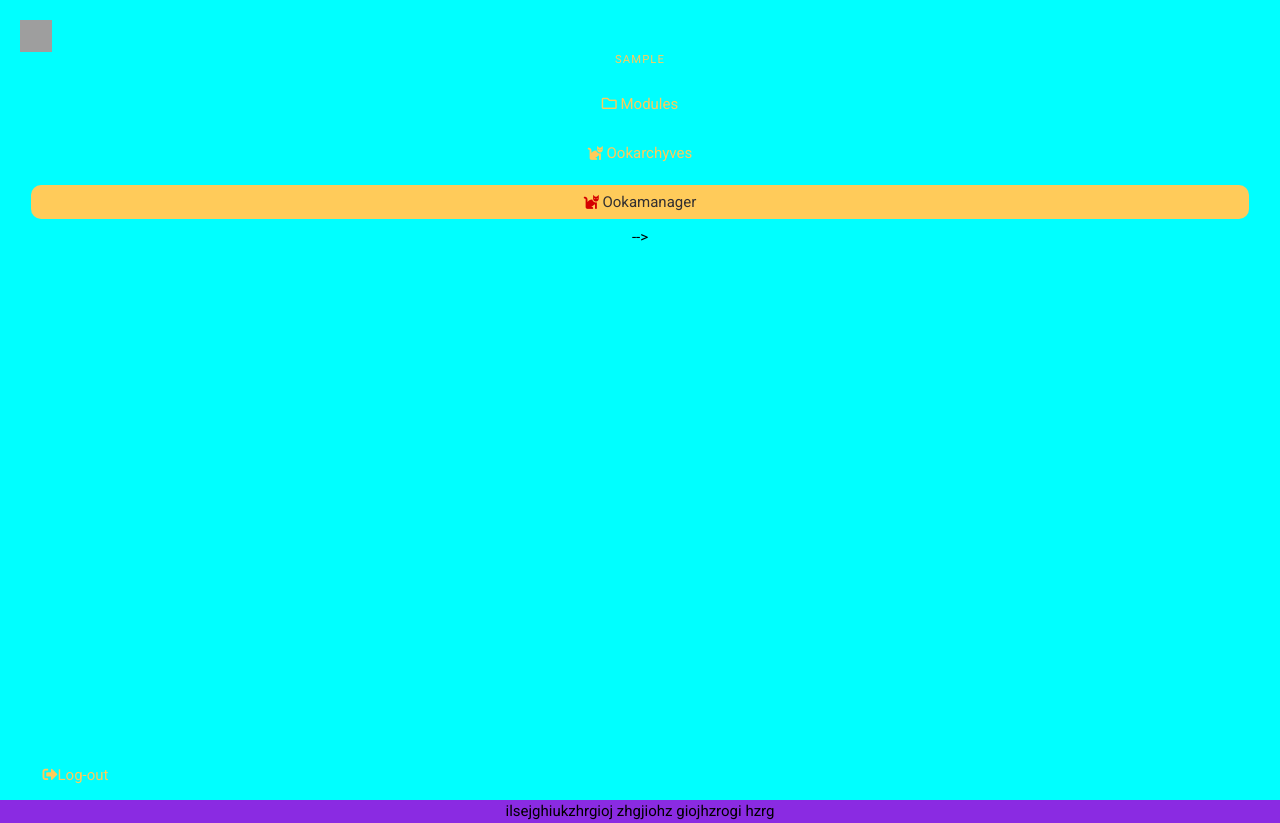
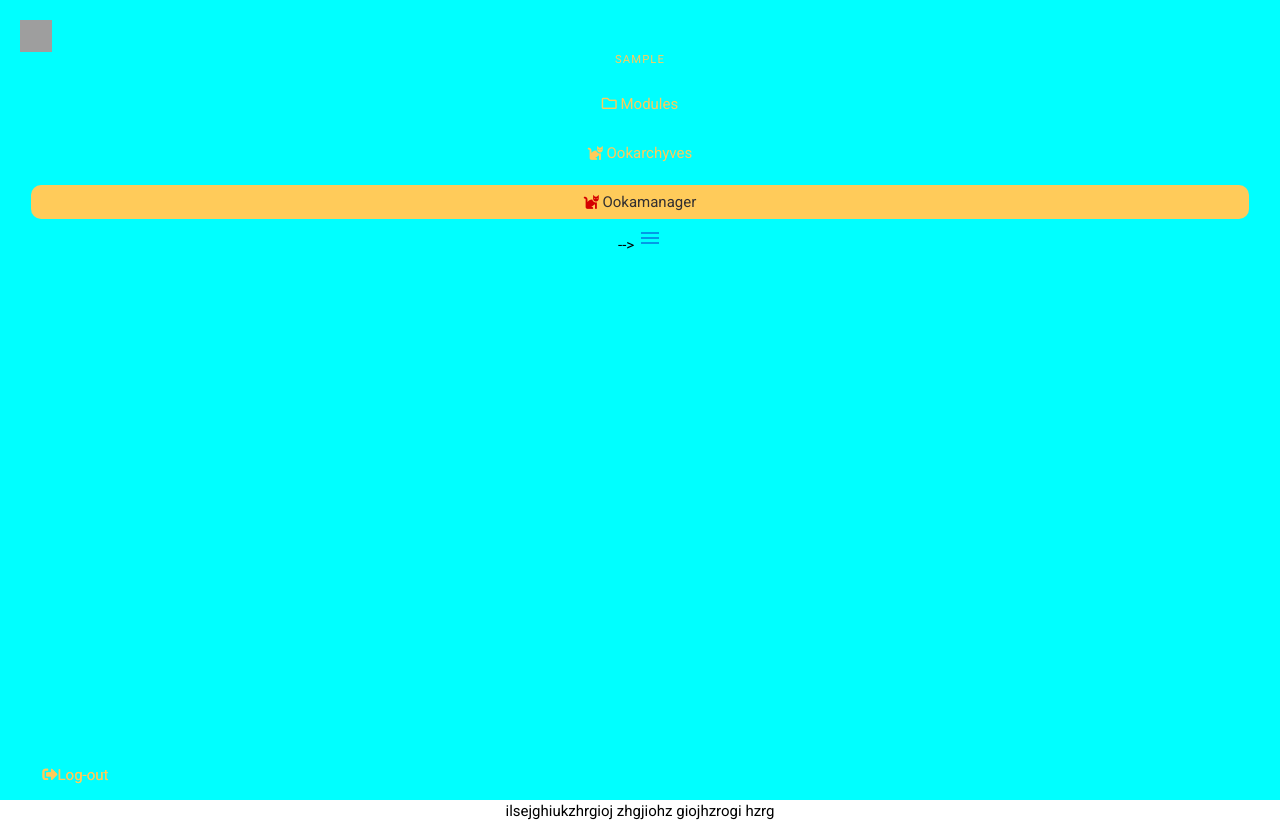
Before and after one commit to MmeOokamy/super-potatoes, a Flask app: page /ookamanager/ in a window 1280 px wide. Run offline with Flask 2, Linux system fonts and the light colour scheme; the visitor is signed in with stand-in values (Sample User, id 1); data comes from the database, SQL or seed files in the repository; some libraries are stand-ins or nearby versions; grey boxes are pictures that could not be loaded.

Commit message:
update nav

```diff
--- a/App/templates/base.html
+++ b/App/templates/base.html
@@ -26,14 +26,41 @@
 
 <body id="ooka-body">
     {% if request.endpoint != 'auth_bp.login' %}
-    <div id="sidenav" class="" style="background-color: aqua;">
+        <div id="sidenav" class="" style="background-color: aqua;">
+            <!-- {% include 'navigation.html' %} -->
+            <ul id="slide-out" class="sidenav">
+                <li><div class="user-view">
+                    <p class="menu-label" style="color: var(--textMenu) !important;">
+                        {% if current_user %}
+                            <img class="image is-32x32 is-rounded" src="{{ url_for('static', filename='img/OokaLogo.svg') }}">
+                            {{current_user}}
+                        {% endif %}
+                    </p>
 
-        <!-- {% include 'navigation.html' %} -->
-    </div>
+                </div></li>
+                {% if current_user.check_statue %}{{current_user.check_statue}}{% endif %}
+                <li><a class=" {% if menu_active == 'Modules' %} is-active{% endif %}" href="{{ url_for('module') }}"><i class="far fa-folder"></i> Modules</a></li>
+                <li><a class=" {% if menu_active == 'Ookarchyves' %} is-active{% endif %}" href="{{ url_for('ookarchyves.oa_index') }}"><i class="fas fa-cat"></i> Ookarchyves</a></li>
+                <li><a class=" {% if menu_active == 'Ookamanager' %} is-active{% endif %}" href="{{ url_for('ookamanager.om_index') }}"><i class="fas fa-cat"></i> Ookamanager</a></li>
+
+                <li><a href="#!"><i class="material-icons">cloud</i>First Link With Icon</a></li>
+                <li><a href="#!">Second Link</a></li>
+                <li><div class="divider"></div></li>
+                <li><a class="subheader">Subheader</a></li>
+                <li><a class="waves-effect" href="#!">Third Link With Waves</a></li>
+            </ul>
+              <ul class="menu-list ver-bot">
+                  {% if current_user.fuul_powaa() %}
+                  <li><a class="item {% if menu_active == 'Params' %} is-active{% endif %}" href="{{ url_for('params.params') }}"><i class="fas fa-users-cog"></i> Parametrage</a></li>
+                  {% endif %}
+                  <li><a class="item" href="{{ url_for('logout') }}"><i class="fas fa-sign-out-alt"></i>Log-out</a></li>
+                </ul>
+                <a href="#" data-target="slide-out" class="sidenav-trigger"><i class="material-icons">menu</i></a>
+
+        </div>
     {% endif %}
 
-
-    <div id="main" class="" style="background-color: blueviolet;">
+    <div id="main" class="" >
         {% block topbar %}{% endblock %}
         {% block body %}{% endblock %}
     </div>
```
